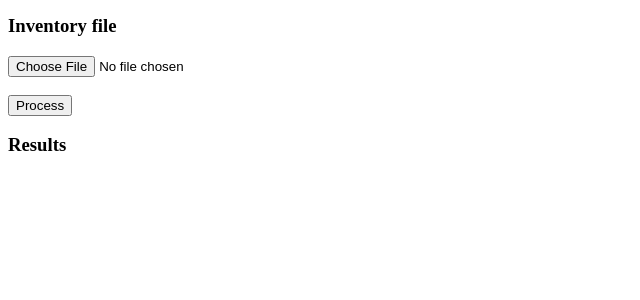
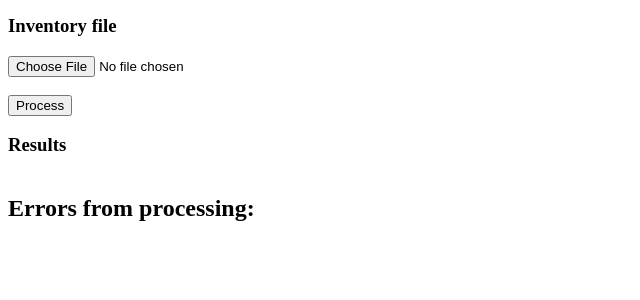
Before and after one commit to jGowgiel/squarespace-payment-processor, a PHP site: page /index.html in a window 1280 px wide. Shown: the part 151-451 px from the top of the page, without its empty margins (0-640 px from the left). Run offline with PHP 8.4, Linux system fonts and the light colour scheme.

Commit message:
Styling fixes and rudimentary error output

```diff
--- a/index.html
+++ b/index.html
@@ -20,7 +20,8 @@
 </div>
 <h3>Results</h3>
 <div class="output" id="result"></div>
-
+<h2>Errors from processing:</h2>
+<div class="errors"></div>
 <script src="script.js"></script>
 </body>
 </html>
--- a/script.js
+++ b/script.js
@@ -121,7 +121,7 @@ function cleanData(inventoryResult) {
 */
 function parseData(orderResult, inventoryResult) {
     // Step through the inventory and create a map of SKUs to vendors
-
+    const errorDiv = document.querySelector('.errors');
     const itemSkuMap = {};
 
     inventoryResult.data.forEach((item) => {
@@ -143,6 +143,10 @@ function parseData(orderResult, inventoryResult) {
         const orderQuantity = parseInt(rawOrder[ORDER_QUANTITY_KEY])
         if (!item) {
             // We have no item information for the item - add it to an error output;
+            const errorElem = document.createElement('div');
+            errorElem.innerText = `We had some trouble parsing this row: ${JSON.stringify(rawOrder)}`;
+            errorDiv.appendChild(errorElem)
+            return;
         }
 
         const vendor = item.vendorName;
@@ -158,6 +162,10 @@ function parseData(orderResult, inventoryResult) {
             vendorEntry.items[item.itemSku].itemCount += orderQuantity;
         } else {
             // We have no vendor information for the item - add it to an error output
+            const errorElem = document.createElement('div');
+            errorElem.innerText = `We had some trouble parsing this vendor: ${item.vendorName}`;
+            errorDiv.appendChild(errorElem)
+            return;
         }
 
         // Build out the orderMap here
@@ -196,7 +204,7 @@ function renderData(vendorTotal, orderInfo) {
 
         vendorCell.innerText = vendor;
         countCell.innerText = vendorEntry.itemTotal();
-        totalCell.innerText = vendorEntry.calcTotal();
+        totalCell.innerText = `$${vendorEntry.calcTotal().toFixed(2)}`;
 
         // Sub-rows
         for (const item in vendorEntry.items) {
--- a/style.css
+++ b/style.css
@@ -11,6 +11,16 @@
 .output {
     display: flex;
     flex-direction: row;
+}
+
+.errors {
+    display: flex;
+    flex-direction: column;
+    margin-top: 32px;
+}
+
+.errors div {
+    padding-top: 16px;
 }
 
 table {
```
